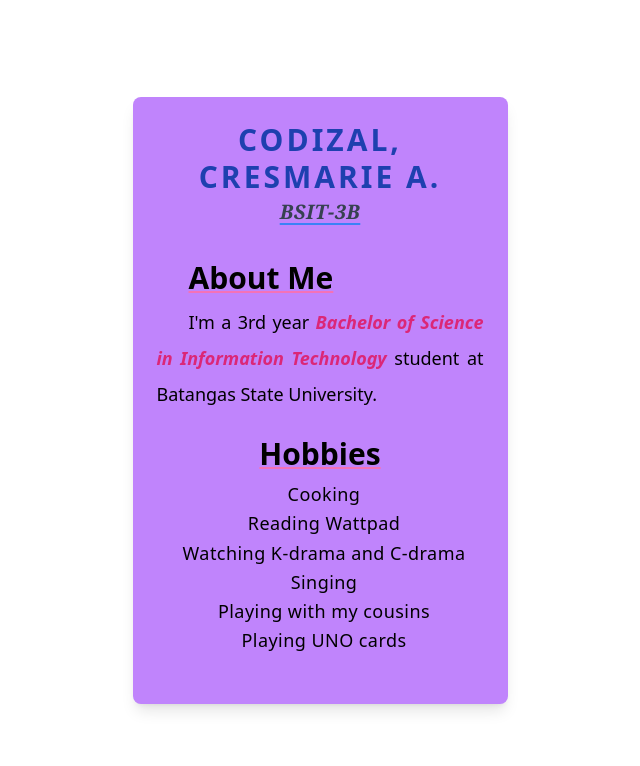
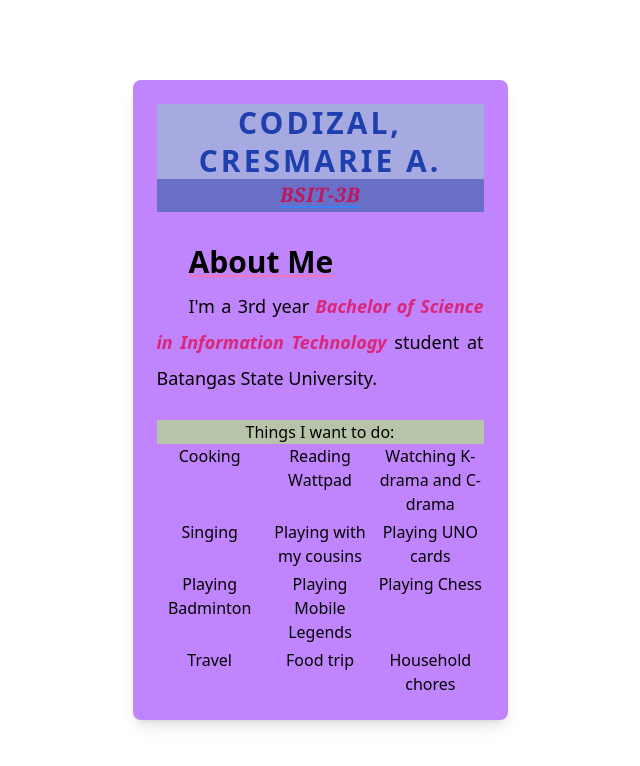
Before and after one commit to Cres15/Tailwind101, a website: page src/index.html in a window 1280 px wide. Shown: the whole page, without its empty margins (320-960 px from the left). Drawn offline with nearby package versions, Linux system fonts and the light colour scheme.

Commit message:
Update index.html

```diff
--- a/src/index.html
+++ b/src/index.html
@@ -1,28 +1,30 @@
 <!DOCTYPE html>
 <html lang="en">
 <head>
-    <script src="https://cdn.tailwindcss.com"></script>
+    <scrit src="https://cdn.tailwindcss.com"></script>
     <!DOCTYPE html>
     <html lang="en">
+
     <head>
       <meta charset="UTF-8" />
       <meta http-equiv="X-UA-Compatible" content="IE=edge" />
       <meta name="viewport" content="width=device-width, initial-scale=1.0" />
+
+      <link rel="stylesheet" href="output.css">
       <title>Profile - Cresmarie A. Codizal</title>
 
       <script src="https://cdn.tailwindcss.com"></script>
     </head>
     <body class="bg-grey-400 flex justify-center items-center min-h-screen">
 
-
       <div class="bg-purple-400 shadow-lg rounded-lg w-[375px] p-6">
 
 
         <header class="mb-8 text-center">
-          <h1 class="text-3xl font-extrabold tracking-widest text-blue-800 leading-tight uppercase">
+          <h1 class="bg-[#A7AAE1] text-3xl font-extrabold tracking-widest text-blue-800 leading-tight uppercase">
             Codizal, Cresmarie A.
           </h1>
-          <p class="text-xl font-serif italic font-semibold tracking-wide leading-relaxed text-gray-700 underline underline-offset-4 decoration-blue-500 decoration-2 decoration-solid">
+          <p class="bg-[#696FC7] text-xl font-serif italic font-semibold tracking-wide leading-relaxed text-pink-700 underline underline-offset-4 decoration-blue-500 decoration-2 decoration-solid">
             BSIT-3B
           </p>
         </header>
@@ -37,21 +39,24 @@
           </p>
         </section>
 
-        <section class="mb-6">
-          <h2 class="text-3xl font-semibold text-center mb-2 underline decoration-pink-400 decoration-2 underline-offset-2">
-            Hobbies
-          </h2>
-          <ul
-            class="list-inside text-lg font-medium leading-relaxed tracking-wide text-center"
+            <section class="">
+          <h1 class = "text-center bg-[#B8C4A9]">Things I want to do:</h1>
+          <article class=" grid grid-cols-2 text-center lg:grid-cols-3 gap-1 md:grid-col-3">
+            <div class="list">Cooking</div>
+            <div class="list">Reading Wattpad</div>
+            <div class="list">Watching K-drama and C-drama</div>
+            <div class="list">Singing</div>
+            <div class="list">Playing with my cousins</div>
+            <div class="list">Playing UNO cards</div>
+            <div class="list">Playing Badminton</div>
+            <div class="list">Playing Mobile Legends</div>
+            <div class="list">Playing Chess</div>
+            <div class="list">Travel</div>
+            <div class="list">Food trip</div>
+            <div class="list">Household chores</div>
+          </article>
 
-          >
-            <li class="pl-2">Cooking</li>
-            <li class="pl-2">Reading Wattpad</li>
-            <li class="pl-2">Watching K-drama and C-drama</li>
-            <li class="pl-2">Singing</li>
-            <li class="pl-2">Playing with my cousins</li>
-            <li class="pl-2">Playing UNO cards</li>
-          </ul>
+
         </section>
 
       </div>
```
